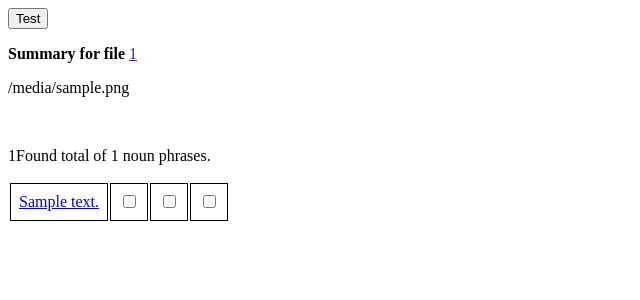
After one commit to brkyataman/knowledge-base-api, a Flask app: template templates/file_from_db.html in a window 1280 px wide. The commit adds this page. Shown: the top 300 px of the page, without its empty margins (0-640 px from the left). Run offline with Flask 2, Linux system fonts and the light colour scheme; the template is opened without the code that fills it: most values are stand-ins (such as "Sample title", 1, 10 or a date in 2020); some libraries are stand-ins or nearby versions.

Commit message:
phrase accuracy developed

```diff
--- a/application.py
+++ b/application.py
@@ -1,14 +1,50 @@
-from flask import Flask
+from flask import Flask, jsonify, request
 from flask import render_template
 import os
+import requests
+import json
+import pymysql
+
+
 app = Flask(__name__)
 source_path = r"C:/Users/beko/Desktop/random pubmed files"
 processed_files_path = source_path + "/processed"
+BIOPORTAL_URL = "http://data.bioontology.org"
+BIOPORTAL_API_KEY = "f9ac9769-573d-4a6c-943a-5bafc350c91e"
 
+def GetDbConnection():
+    return pymysql.connect(host='localhost',
+        user='root',
+        password='pass',
+        db='testdb',
+        charset='utf8mb4',
+        cursorclass=pymysql.cursors.DictCursor)
+
+
+@app.route('/db')
+def test_db():
+    with GetDbConnection() as con:
+        con.execute("SELECT * FROM tasks")
+        rows = con.fetchall()
+
+        result = "";
+        for row in rows:
+            result += str(row["task_id"]) + " " + str(row["title"]) + "\n"
+        return result
 
 @app.route('/')
 def greetings():
     return render_template('greetings.html')
+
+
+@app.route('/test', methods=["POST"])
+def testfunc():
+    data = request.json
+    with GetDbConnection() as con:
+        query = "UPDATE phrases SET noun_accuracy = %s where phrase_id = %s "
+        args = (data["noun_accuracy"], data["phrase_id"])
+        con.execute(query, args)
+    return jsonify("done")
 
 
 @app.route('/files')
@@ -18,14 +54,37 @@ def files(id=None):
         files = get_files()
         return render_template('files.html', files=files)
     else:
-        noun_phrases = get_noun_phrases_of_file(id + ".txt")
-        return render_template('file.html', file_id=id, file_content=get_content(os.path.join(source_path, id + ".txt")), phrases=noun_phrases)
+        noun_phrases = get_noun_phrases_from_db(int(id))
+        #noun_phrases = get_noun_phrases_of_file(id + ".txt")
+        return render_template("file_from_db.html", file_id=id, file_content=get_content(os.path.join(source_path, id + ".txt")), phrases=noun_phrases)
 
 
 @app.route('/filePhrases/<id>')
 def file_phrases(id):
         noun_phrases = get_noun_phrases_of_file(id + ".txt")
         return render_template('phrases_of_file.html', file_id=id, files=noun_phrases)
+
+
+@app.route('/bioportal/search/<phrase>')
+def search_phrase_in_bioportal(phrase):
+        response = search_bioportal(phrase)
+        ontologies=get_ontologies(phrase, response)
+        ontologies = list(set(ontologies))
+        return render_template('list_viewer.html', list=ontologies, length=len(ontologies), note=phrase)
+
+
+def get_noun_phrases_from_db(article_id):
+
+    with GetDbConnection() as con:
+        query = "select a.article_id, p.*, apm.acc_value, p.noun_accuracy " \
+                "from articles a " \
+                "left join article_phrase_map apm on a.article_id = apm.article_id " \
+                "left join phrases p on apm.phrase_id = p.phrase_id " \
+                "WHERE a.article_id = %s;"
+        args = (article_id)
+        con.execute(query, args)
+        rows = con.fetchall()
+    return rows
 
 
 def get_noun_phrases_of_file(filename):
@@ -54,8 +113,10 @@ def get_noun_phrases_of_file(filename):
         for item in phrase_combo:
             phrase += " " + item[0]
         phrase = phrase.strip()
-        phrase_list.append(phrase)
-
+        #result = search_bioportal(phrase)
+        #ontologies = get_ontologies(phrase, result)
+        ontologies = []
+        phrase_list.append({'phrase': phrase, "ontologies": list(set(ontologies))})
     return phrase_list
 
 
@@ -78,9 +139,29 @@ def get_lines(file_path):
         fp.close()
     return text
 
+
 def get_files():
     files = os.listdir(processed_files_path)
     return [os.path.splitext(file)[0] for file in files]
 
 
+def search_bioportal(term):
+    params = {'q': term, "apikey": BIOPORTAL_API_KEY, "require_exact_match": "false"}
+    r = requests.get(BIOPORTAL_URL + "/search", params=params)
+    if r.status_code == 200:
+        bioportal_obj = json.loads(r.text)
+    return bioportal_obj
+
+
+def get_ontologies(phrase, result):
+    ontologies = []
+    # result = search_bioportal(phrase)
+    if result["collection"] is None:
+        return ontologies
+    for item in result["collection"]:
+        if item["links"] is None or item["links"]["ontology"] is None:
+            continue
+        ontologies.append(item["links"]["ontology"])
+    return ontologies
+
 app.run(debug=True)
--- /dev/null
+++ b/templates/file_from_db.html
@@ -0,0 +1,78 @@
+<!DOCTYPE html>
+<html lang="en">
+    <script src="//ajax.googleapis.com/ajax/libs/jquery/1.9.1/jquery.min.js"></script>
+
+    <head>
+        <meta charset="UTF-8">
+        <title>Title</title>
+    </head>
+    <style type="text/css">
+      th:tr{
+          color: blue;
+
+      }
+      tr:nth-of-type(2n){
+          border: 1px solid black;
+          background-color: rgba(150, 150, 150, 0.5);
+
+      }
+
+      td{
+          padding: 8px 8px;
+          border: 1px solid black;
+      }
+  </style>
+    <body>
+        <script type=text/javascript>
+                $SCRIPT_ROOT = {{ request.script_root|tojson|safe }};
+                console.log('$SCRIPT_ROOT: ' + $SCRIPT_ROOT);
+
+                function updateNounAccuracy(phrase_id, noun_acc, existing_noun_acc){
+
+                    if(existing_noun_acc != null && existing_noun_acc != undefined){
+                        if(noun_acc == existing_noun_acc){
+                            noun_acc = null
+                        }
+                    }
+
+                    $.ajax({
+                        type: "POST",
+                        url: $SCRIPT_ROOT + '/test',
+                        contentType: "application/json",
+                        dataType: 'json',
+                        data: JSON.stringify({
+                            "phrase_id" : phrase_id,
+                            "noun_accuracy" : noun_acc
+                        }),
+                        success: function (data) {
+                            console.log("Updated phrase")
+                        },error: function(request, status, error){
+                            alert("Error: look to console..");
+                            console.log(request.responseText);
+                            console.log(error.message);
+                        }
+                    });
+                };
+        </script>
+        <button class='btn btn-default' onclick="myTestFunc();">Test</button>
+
+        <p><strong>Summary for file </strong> <a href=""> {{file_id}}</a></p>
+        <p>{{file_content}}</p>
+
+
+        <p>&nbsp;</p>
+        <p>1Found total of {{ phrases|length }} noun phrases.</p>
+
+            <table>
+                {%- for phrase in phrases %}
+                <tr>
+                    <td><a href="{{url_for('search_phrase_in_bioportal', phrase=phrase['description'])}}">{{ phrase["description"] }}</a></td>
+                    <td><input type="checkbox" onchange="updateNounAccuracy({{phrase.phrase_id}}, 1, {{Null if phrase.noun_accuracy == None else phrase.noun_accuracy}})" {{'checked="checked"' if phrase.noun_accuracy == 1 else ""}} ></td>
+                    <td><input type="checkbox" onchange="updateNounAccuracy({{phrase.phrase_id}}, 2, {{Null if phrase.noun_accuracy == None else phrase.noun_accuracy}})" {{'checked="checked"' if phrase.noun_accuracy == 2 else ""}}></td>
+                    <td><input type="checkbox" onchange="updateNounAccuracy({{phrase.phrase_id}}, 3, {{Null if phrase.noun_accuracy == None else phrase.noun_accuracy}})" {{'checked="checked"' if phrase.noun_accuracy == 3 else ""}}></td>
+                </tr>
+                {%- endfor %}
+
+            </table>
+    </body>
+</html>
```
Also changed, not shown: templates/file.html (+17 -1 lines).
